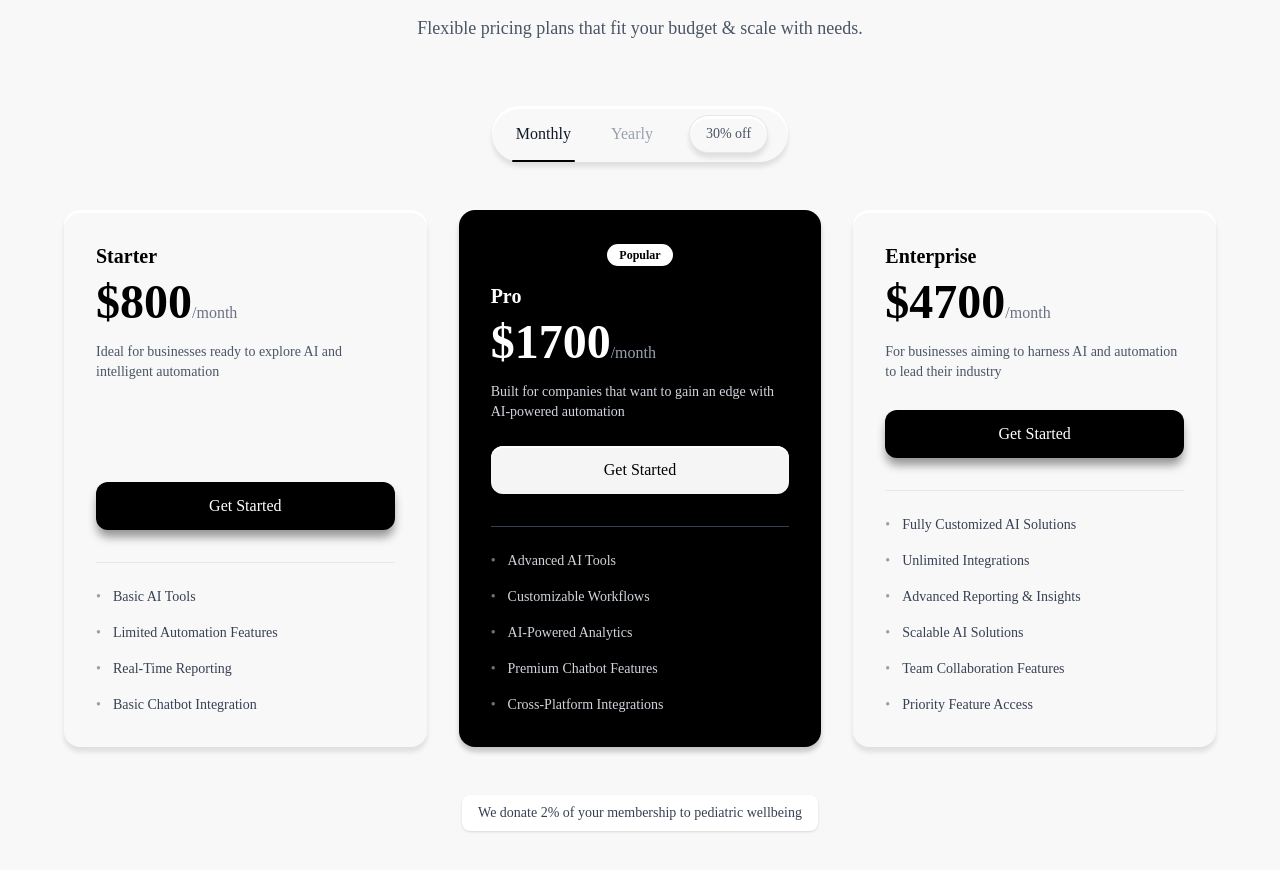
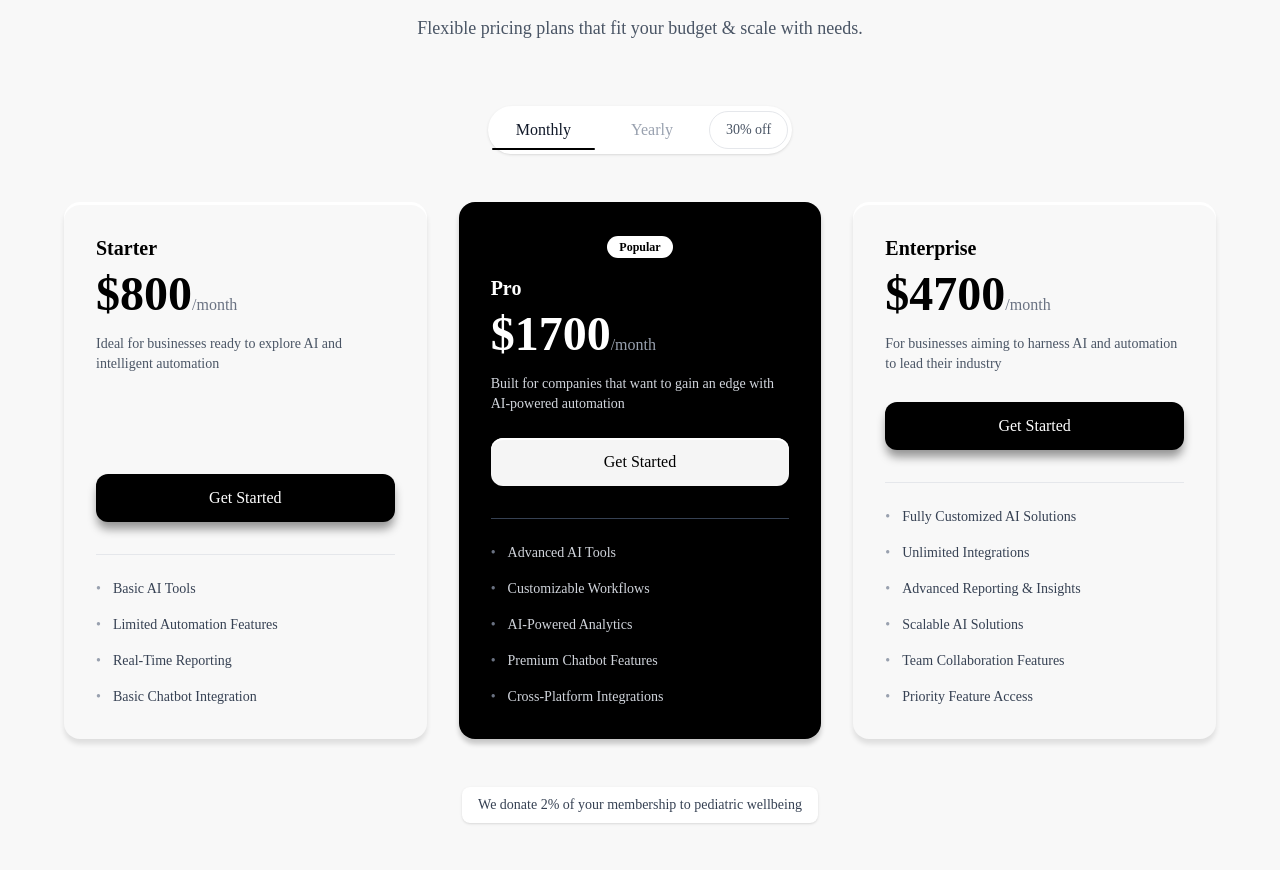
Before and after one commit to Nimesh19666/website, a Next.js app: page / in a window 1280 px wide. Shown: the part 7039-7909 px from the top of the page. Built offline with nearby package versions, Linux system fonts and the light colour scheme.

Commit message:
dev issue bug sovled

```diff
--- a/src/components/sections/home/PricingSection.tsx
+++ b/src/components/sections/home/PricingSection.tsx
@@ -27,7 +27,7 @@ export default function PricingSection() {
       y: 0,
       transition: {
         duration: 0.5,
-        ease: "easeOut",
+        ease: "easeOut" as const,
       },
     },
   };
@@ -53,10 +53,10 @@ export default function PricingSection() {
 
           {/* Monthly/Yearly Toggle */}
           <div className="flex justify-center items-center mb-12">
-            <div className="bg-[#f8f8f8] shadow-[inset_0px_3px_0px_#fff,0px_5px_5px_rgba(0,0,0,0.1)] rounded-full px-5  flex items-center gap-3">
+            <div className="bg-white rounded-full p-1 flex items-center gap-3 shadow-sm">
               <button
                 onClick={() => setIsYearly(false)}
-                className={`px-1 py-4 text-base font-normal transition-all duration-200 relative ${
+                className={`px-6 py-2 text-base font-normal transition-all duration-200 relative ${
                   !isYearly ? "text-gray-900" : "text-gray-400"
                 }`}
               >
@@ -73,7 +73,7 @@ export default function PricingSection() {
               >
                 Yearly
               </button>
-              <div className=" text-gray-600 text-sm font-normal px-4 py-2 rounded-full bg-[#f8f8f8] shadow-[inset_0px_3px_0px_#fff,0px_5px_5px_rgba(0,0,0,0.1)] border border-gray-200">
+              <div className="bg-white text-gray-600 text-sm font-normal px-4 py-2 rounded-full border border-gray-200">
                 30% off
               </div>
             </div>
```
